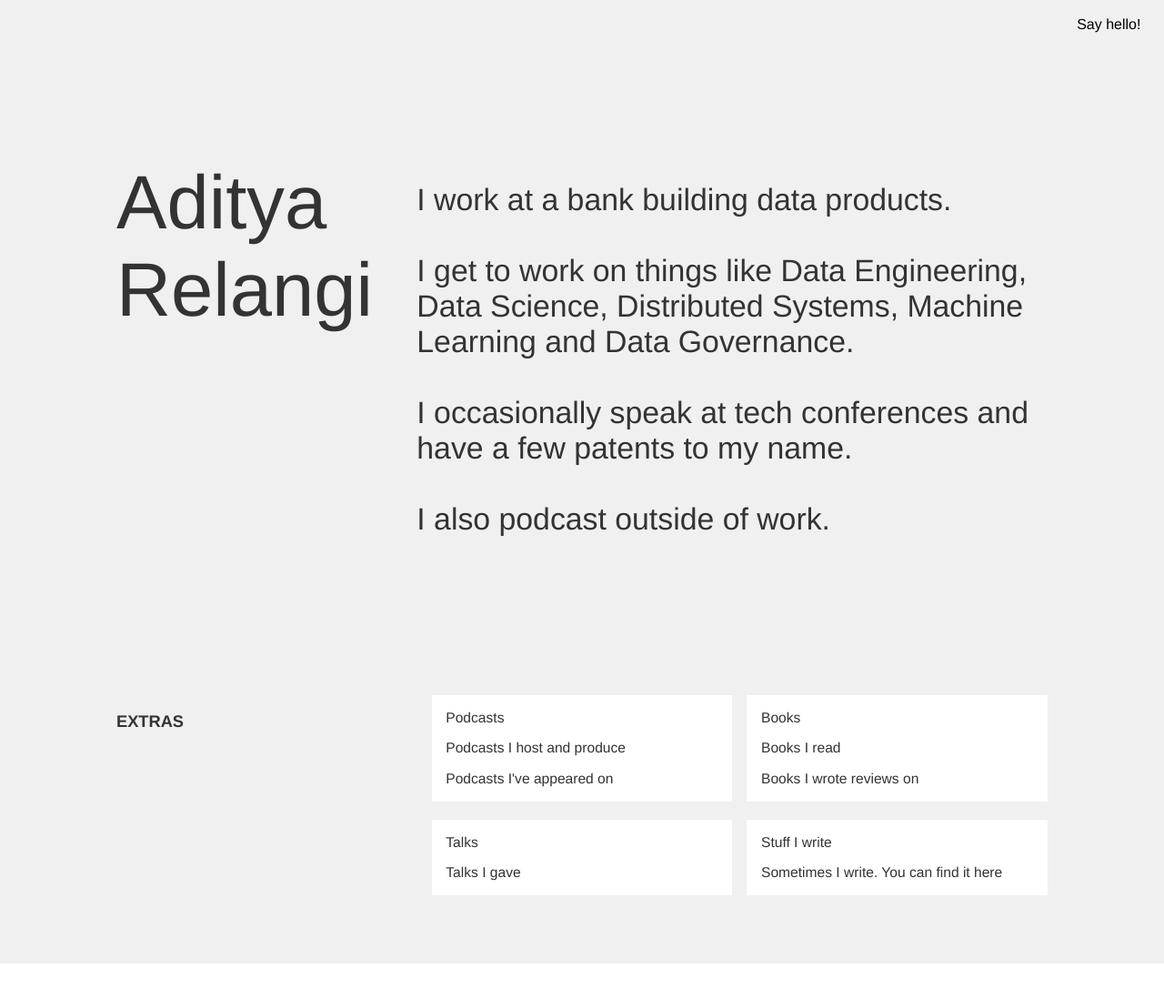
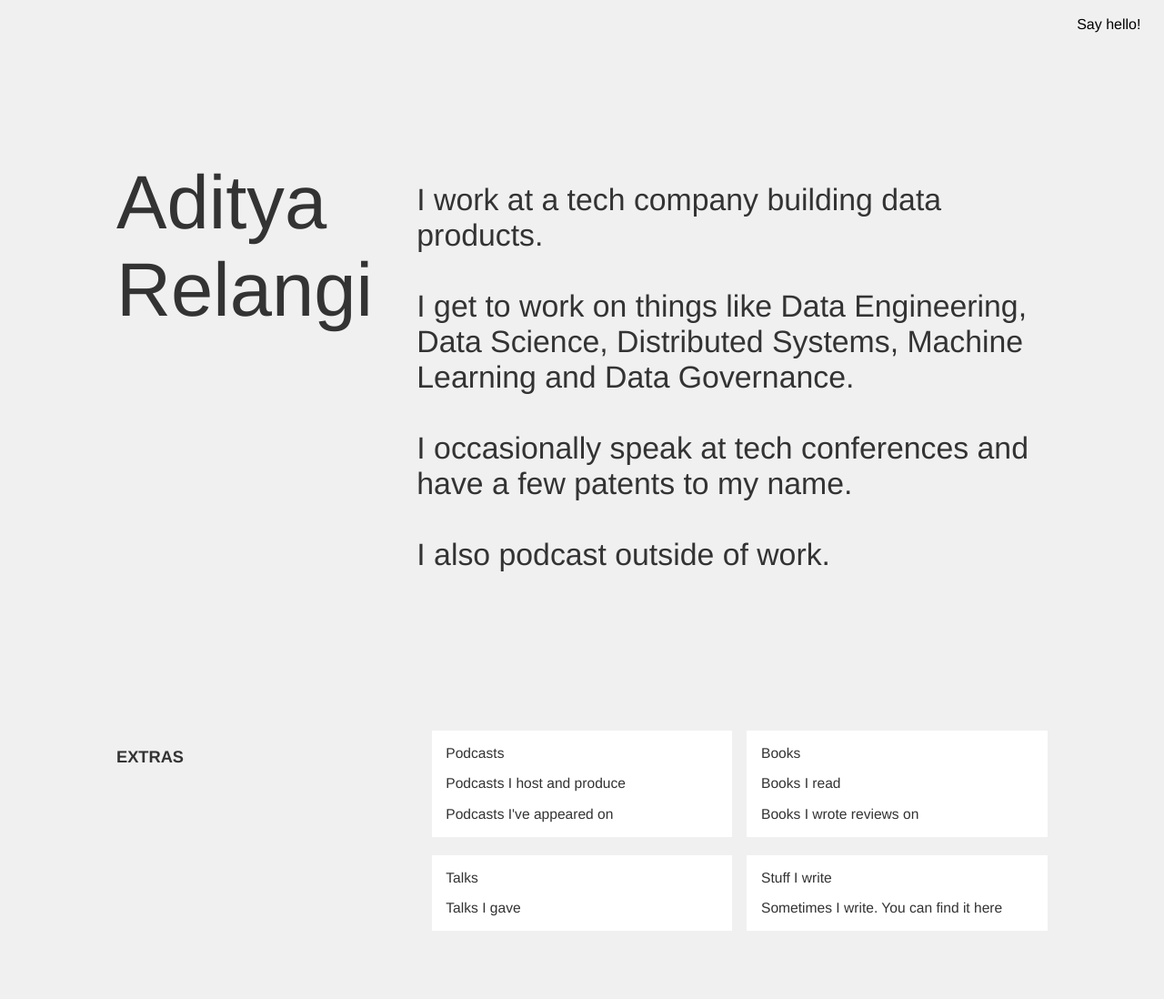
Before and after one commit to arelangi/adityarelangi.com, a Jekyll site: the page index.html, which Jekyll copies as it is, in a window 1280 px wide. Shown: the whole page at 91% size. Built offline with Jekyll 4.4.1, drawn with Linux system fonts in a browser that asks for light colours; before the commit the page ends 1059 px from its top, so only the background shows below that.

Commit message:
change where I work

```diff
--- a/index.html
+++ b/index.html
@@ -231,7 +231,7 @@
                     </div>
 
                     <div class="span_2_of_3">
-                        <p class="copy-text">I work at a bank building data products.
+                        <p class="copy-text">I work at a tech company building data products.
                             <br>
                             <br> I get to work on things like Data Engineering, Data Science, Distributed Systems, Machine Learning and Data Governance.
                             <br>
```
